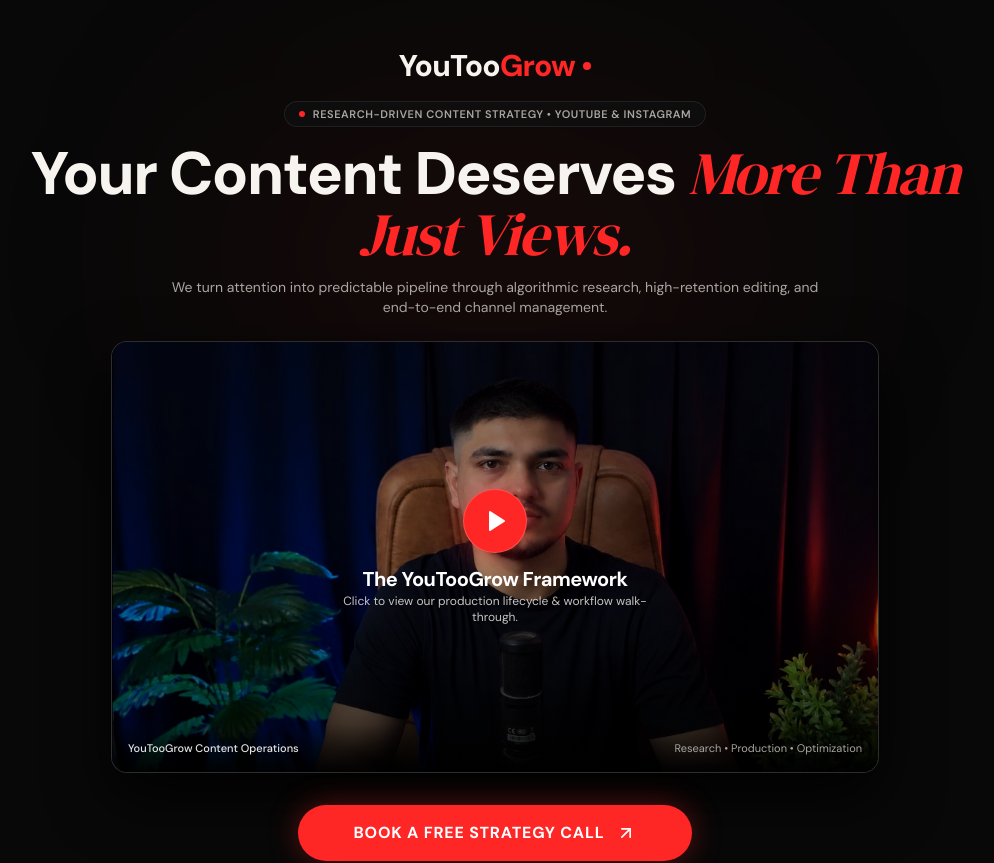
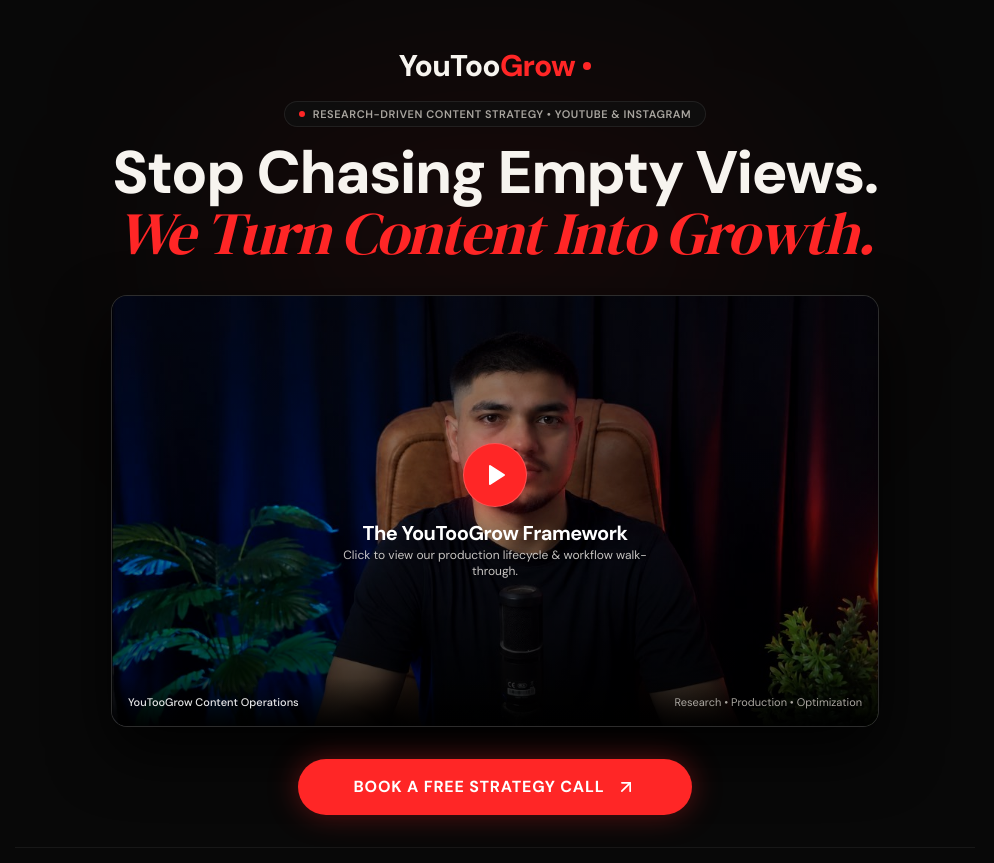
Before and after one commit to RITIKSINGH-DEOS/YouTooGrow, a Next.js app: page / in a window 1280 px wide. Shown: the top 863 px of the page, without its empty margins (145-1139 px from the left). Built offline with nearby package versions, Linux system fonts and the light colour scheme.

Commit message:
feat(hero): upgrade hook to punchy 2-line headline and remove subtitle paragraph

```diff
--- a/src/components/hero/hero-section.tsx
+++ b/src/components/hero/hero-section.tsx
@@ -52,19 +52,13 @@ export function HeroSection({ videoSrc }: HeroSectionProps) {
           </span>
         </div>
 
-        {/* Master Headline */}
-        <h1 className="text-3xl sm:text-5xl lg:text-6xl font-extrabold text-[#f7f4ef] tracking-tight leading-[1.1] mb-3">
-          Your Content Deserves{" "}
-          <span className="block sm:inline font-serif italic font-normal text-[#ff2626]">
-            More Than Just Views.
+        {/* Punchy 2-Line Master Headline (White & Red, No Subtitle Paragraph Fluff) */}
+        <h1 className="text-3xl sm:text-5xl lg:text-6xl font-extrabold text-[#f7f4ef] tracking-tight leading-[1.12] mb-6 sm:mb-8">
+          Stop Chasing Empty Views.{" "}
+          <span className="block font-serif italic font-normal text-[#ff2626]">
+            We Turn Content Into Growth.
           </span>
         </h1>
-
-        {/* Supporting Headline */}
-        <p className="max-w-2xl mx-auto text-xs sm:text-sm text-[#aaa6a0] font-normal leading-relaxed mb-6">
-          We turn attention into predictable pipeline through algorithmic research, high-retention editing, and
-          end-to-end channel management.
-        </p>
 
         {/* The Video Framework Card with Real Founder Studio Photo */}
         <div className="relative aspect-video max-w-3xl mx-auto rounded-2xl overflow-hidden border border-white/[0.12] bg-[#101010] shadow-[0_25px_60px_rgba(0,0,0,0.85)] group mb-8">
```
